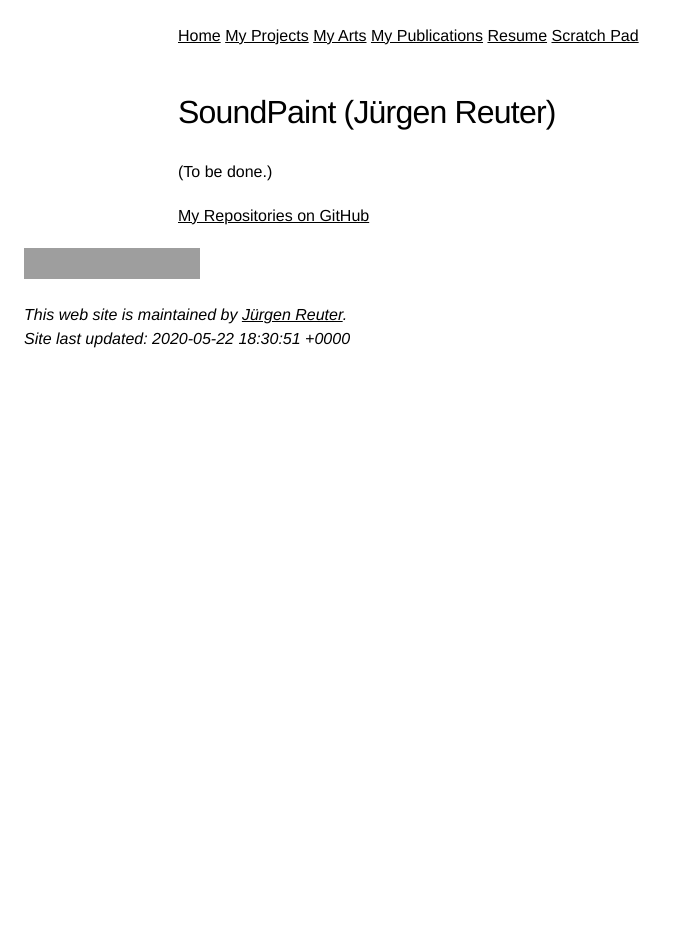
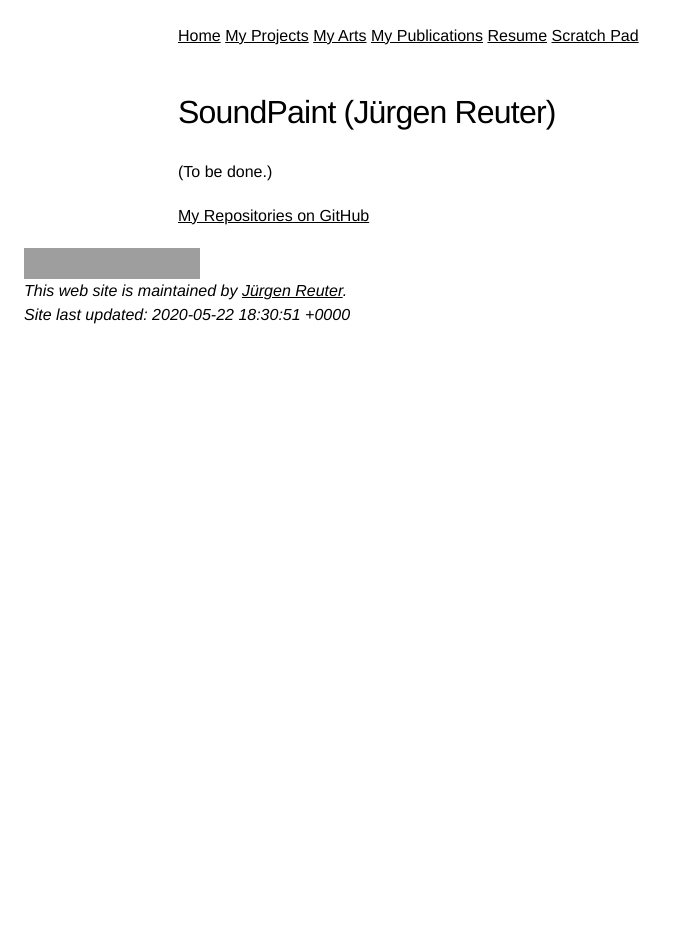
Before and after one commit to soundpaint/soundpaint.github.io, a Jekyll site: the page built from index.md, in a window 1280 px wide. Shown: the whole page, without its empty margins (0-678 px from the left). Built offline with Jekyll 4.4.1, drawn with Linux system fonts in a browser that asks for light colours; our own code applies the rules of GitHub Pages for plain Markdown files; grey boxes are pictures that could not be loaded.

Commit message:
Add Missing Float
* Add "float:left", such that span element
  will act as filler.

```diff
--- a/_includes/_footer.html
+++ b/_includes/_footer.html
@@ -7,7 +7,7 @@
                    alt="Valid XHTML 1.0 Strict" />
             </a>
             <a href="https://jigsaw.w3.org/css-validator/check/referer">
-              <img style="border:0;width:88px;height:31px"
+              <img style="border:0;width:88px;height:31px;float:left"
                    src="https://jigsaw.w3.org/css-validator/images/vcss-blue"
                    alt="Valid CSS!" />
             </a>
```
